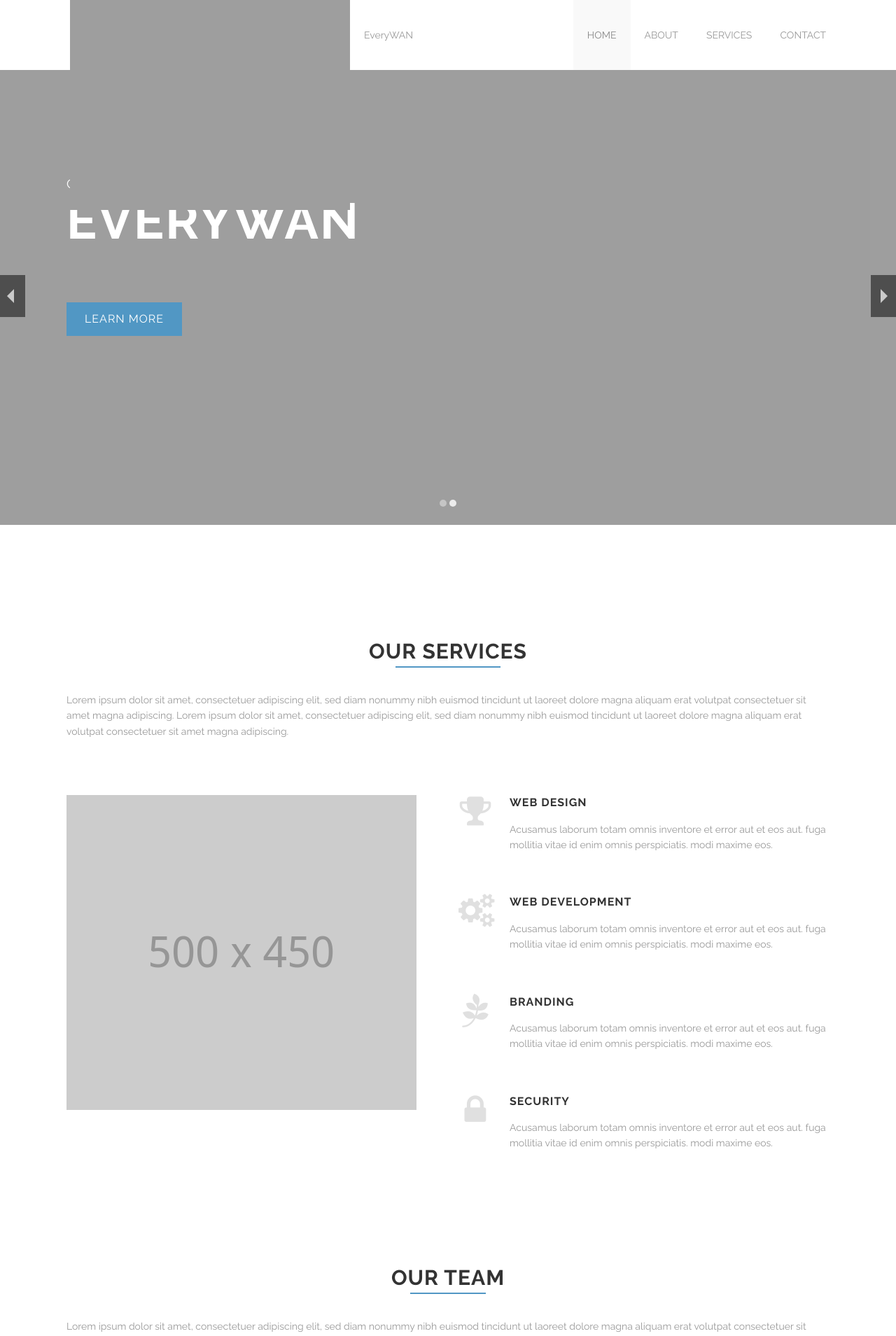
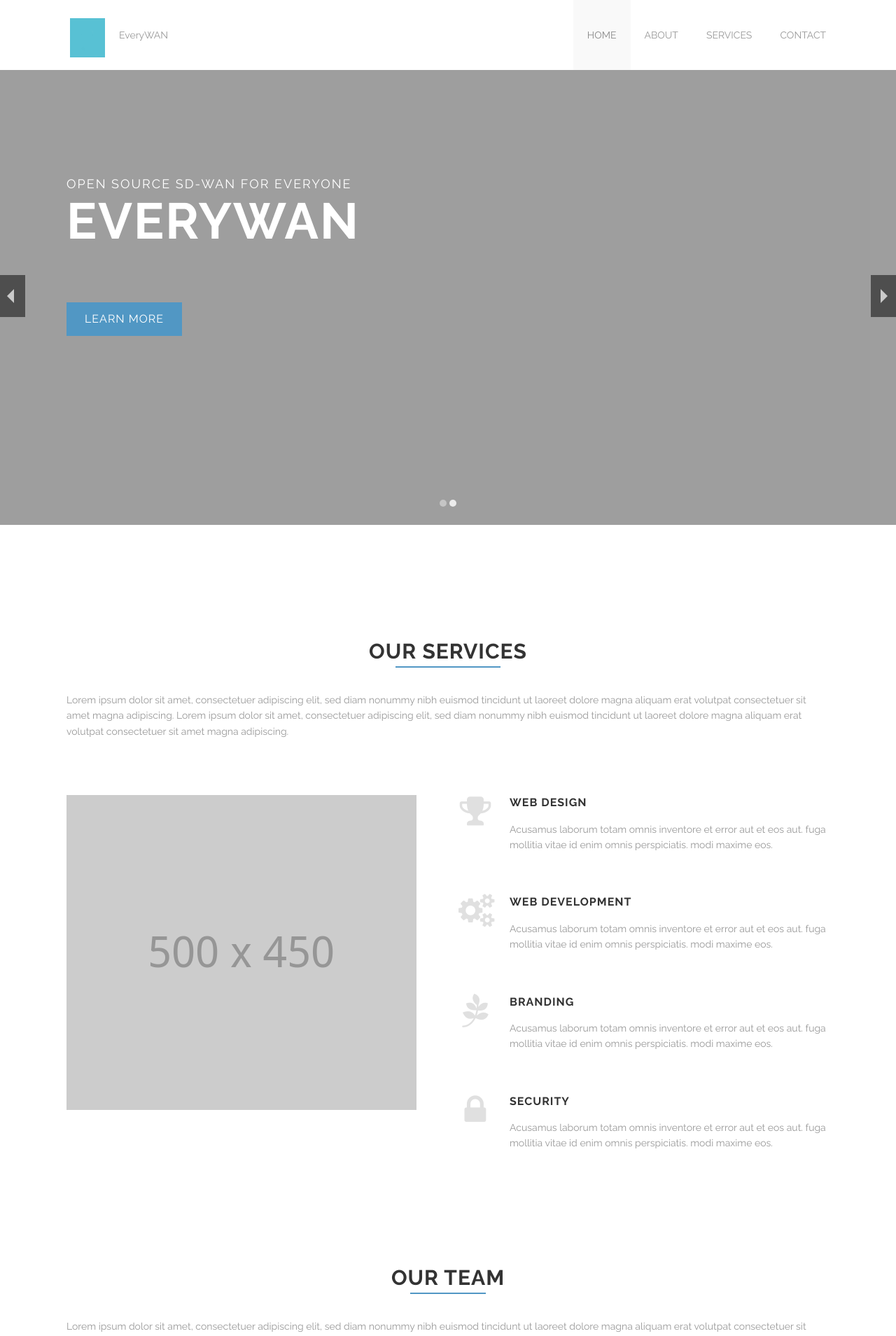
Before and after one commit to everywan-io/everywan-io.github.io, a Jekyll site: the page built from index.html, in a window 1280 px wide. Shown: the top 1909 px of the page at 70% size. Built offline with Jekyll 4.4.1, drawn with Linux system fonts in a browser that asks for light colours.

Commit message:
fix typo

```diff
--- a/_includes/footer.html
+++ b/_includes/footer.html
@@ -4,7 +4,7 @@
     <div class='large-3 medium-3 columns'>
       <h1>
         <a href='index.html'>
-          <img alt="" src="{{site.url}}/images/logo-everwan.png" />
+          <img alt="" src="{{site.url}}/images/logo-everywan.png" />
         </a>
       </h1>
       <p>EveryWAN.io</p>
--- a/_includes/header.html
+++ b/_includes/header.html
@@ -4,7 +4,7 @@
       <li class='name'>
         <h1>
           <a href='{{site.url}}/index.html'>
-            <img alt="" src="{{site.url}}/images/logo-everwan.png" />
+            <img alt="" src="{{site.url}}/images/logo-everywan.png" />
           </a>
 
         </h1>
```
